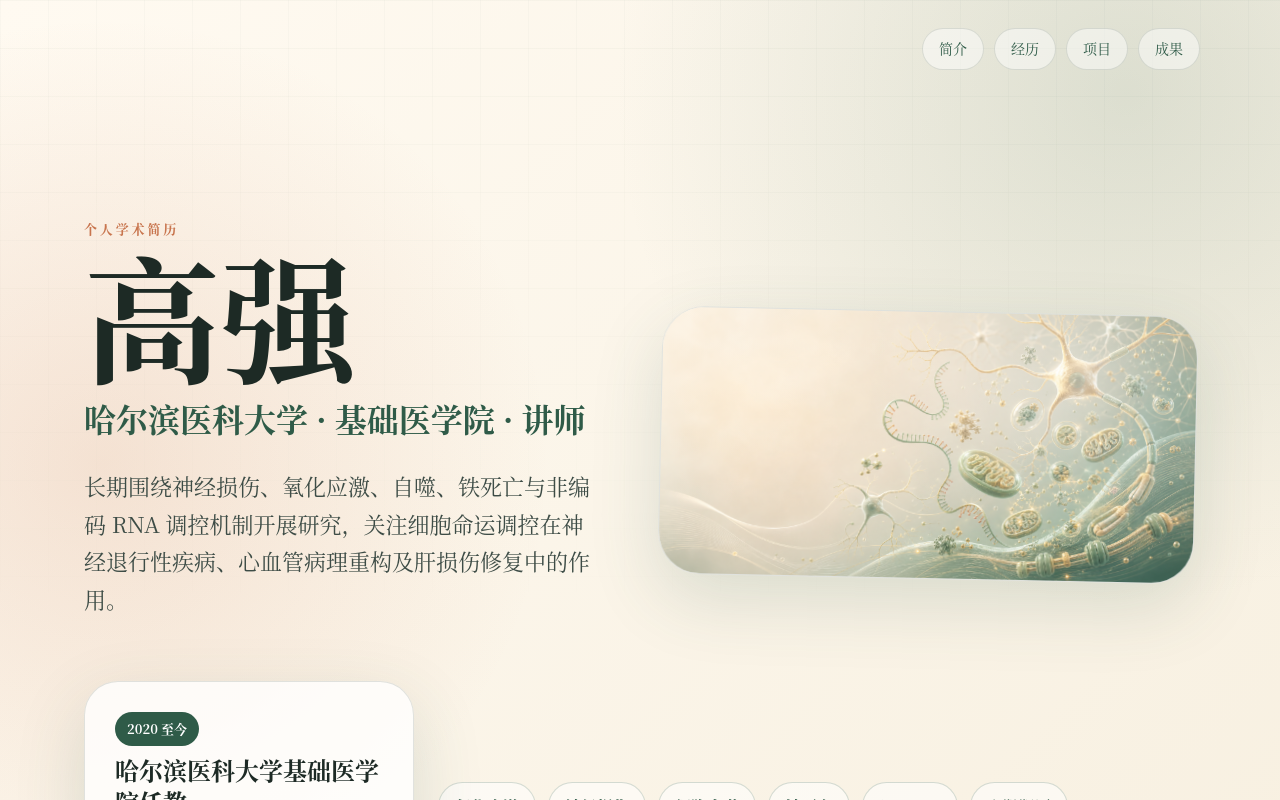
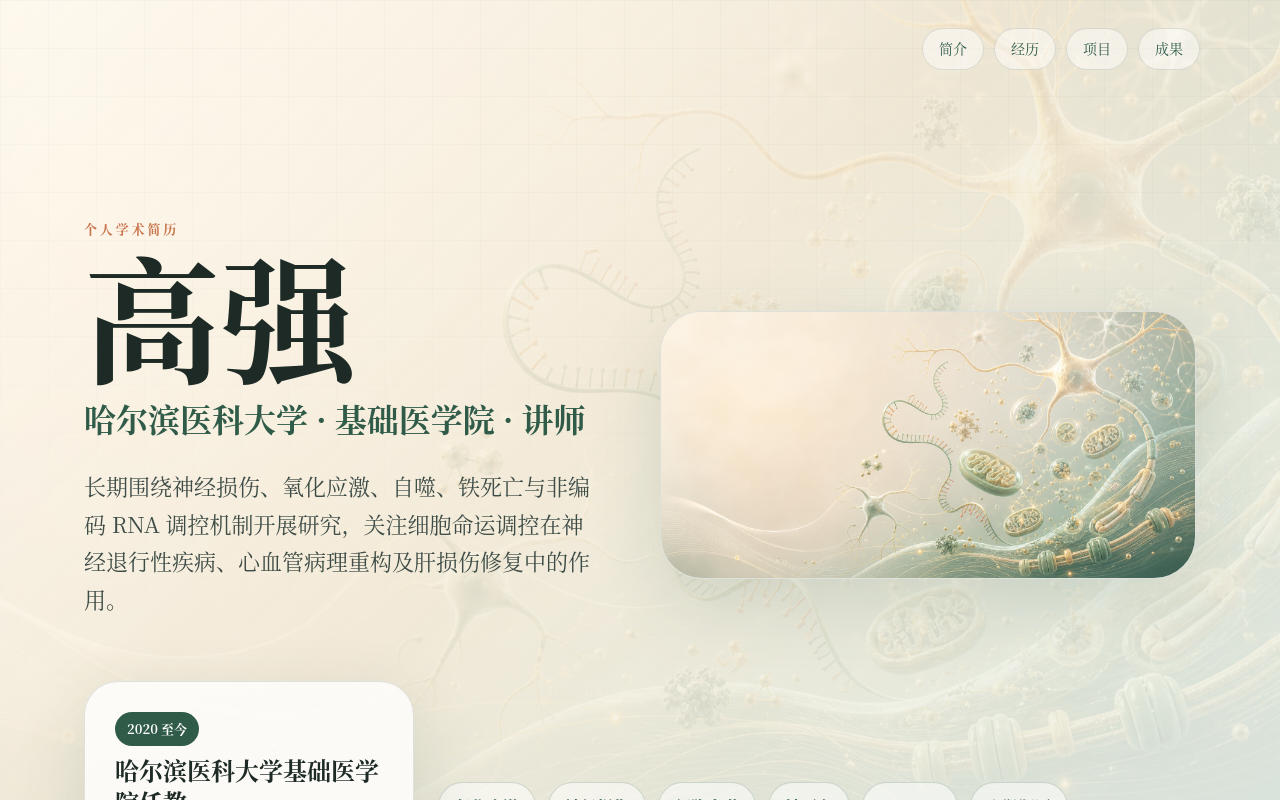
Before and after one commit to a6523130/resume, a Next.js app: page / in a window 1280 px wide. Shown: the top 800 px of the page. Built offline with nearby package versions, Linux system fonts and the light colour scheme.

Commit message:
设置页面背景图

```diff
--- a/app/globals.css
+++ b/app/globals.css
@@ -25,9 +25,8 @@
   color: var(--ink);
   font-family: "Source Han Serif SC", "Noto Serif CJK SC", "Songti SC", SimSun, serif;
   background:
-    radial-gradient(circle at 8% 10%, rgba(200, 117, 78, 0.17), transparent 28rem),
-    radial-gradient(circle at 88% 2%, rgba(111, 143, 121, 0.22), transparent 32rem),
-    linear-gradient(135deg, #fffaf1 0%, #f5eddc 48%, #eef4ed 100%);
+    linear-gradient(135deg, rgba(255, 250, 241, 0.9) 0%, rgba(245, 237, 220, 0.82) 48%, rgba(238, 244, 237, 0.88) 100%),
+    url("/assets/hero-research.png") center top / cover fixed;
   line-height: 1.7;
 }
 
@@ -164,7 +163,7 @@
   aspect-ratio: 2 / 1;
   margin: 0;
   border-radius: 42px;
-  transform: rotate(1.2deg);
+  transform: none;
 }
 
 .hero__visual::after,
```
